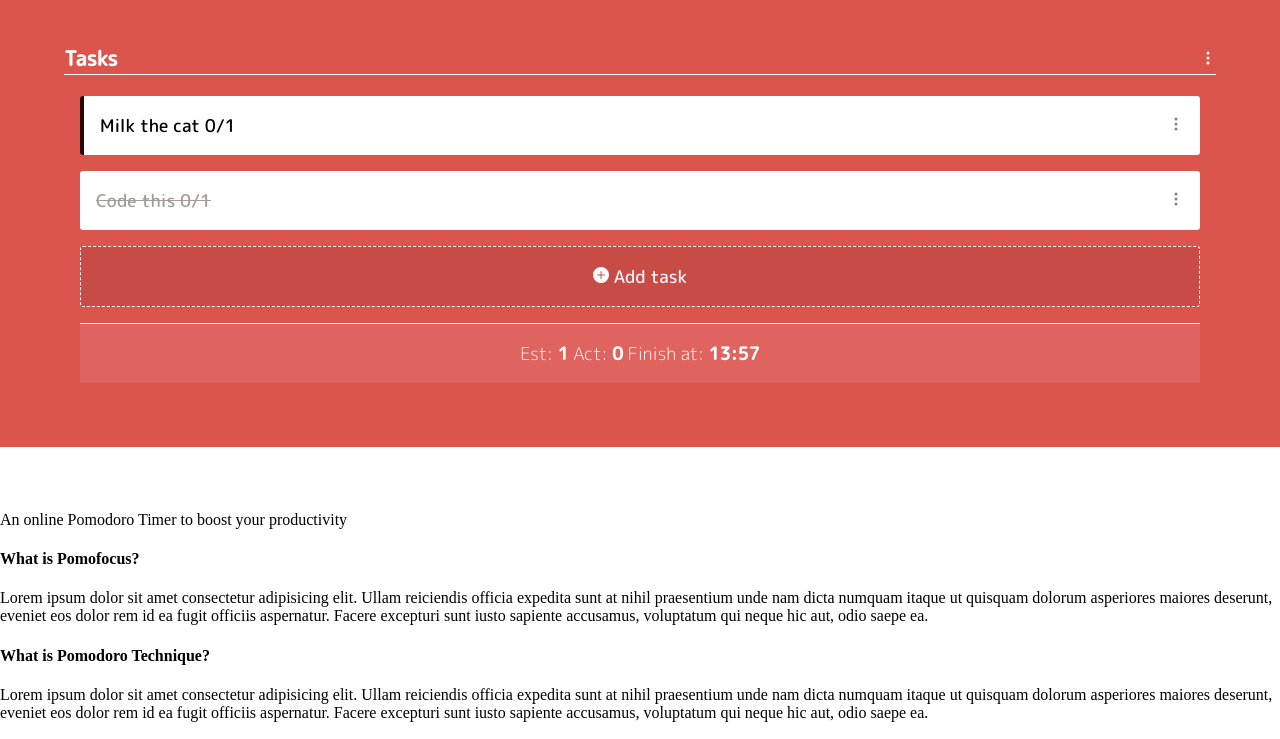
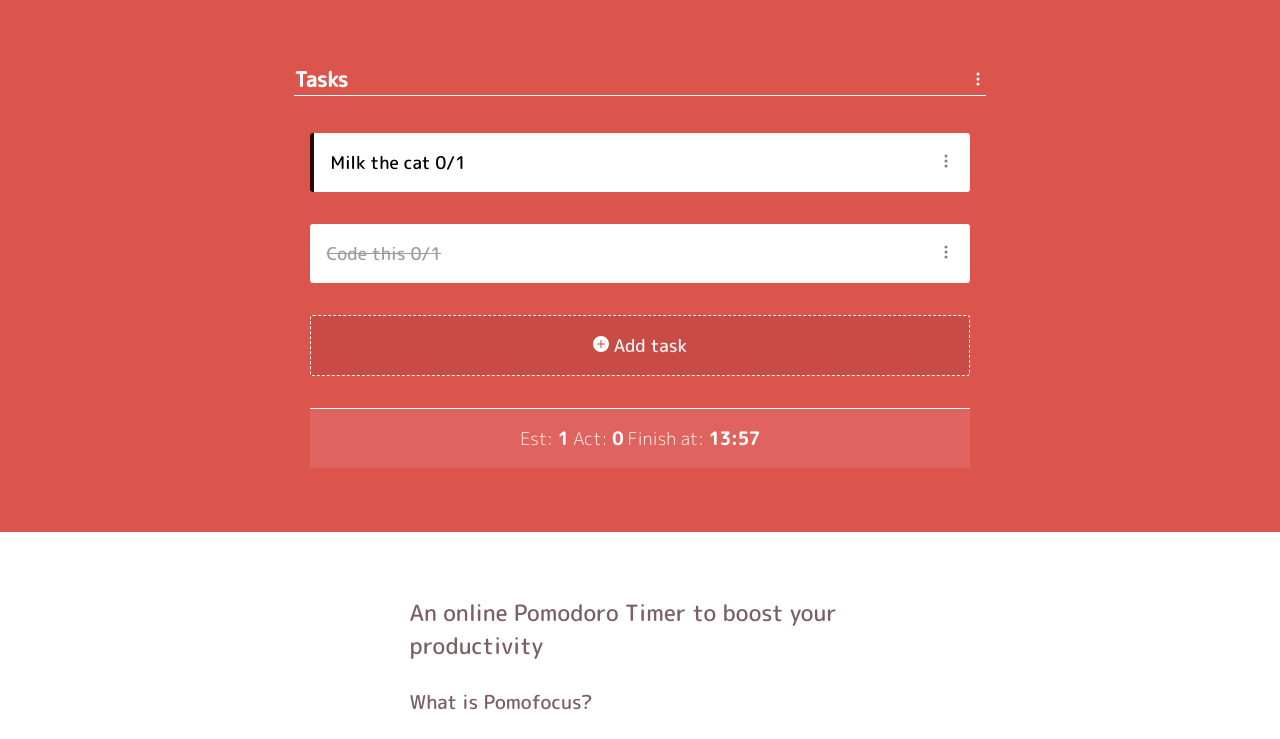
Before and after one commit to itsmejuste/recreate, a plain HTML site: page index.html in a window 1280 px wide. Shown: the part 760-1499 px from the top of the page. Drawn offline with Linux system fonts and the light colour scheme.

Commit message:
main content and RW done

```diff
--- a/index.html
+++ b/index.html
@@ -45,9 +45,9 @@
                <h3>Milk the cat</h3>
            </div>
            <div class="tasks">
-                <h3>Tasks <a href="#"><svg xmlns="http://www.w3.org/2000/svg" width="16" height="16" fill="currentColor" class="bi bi-three-dots-vertical" viewBox="0 0 16 16">
-  <path d="M9.5 13a1.5 1.5 0 1 1-3 0 1.5 1.5 0 0 1 3 0zm0-5a1.5 1.5 0 1 1-3 0 1.5 1.5 0 0 1 3 0zm0-5a1.5 1.5 0 1 1-3 0 1.5 1.5 0 0 1 3 0z"/>
-</svg></a></h3>
+                <div class="todo"><h3>Tasks <a href="#"><svg xmlns="http://www.w3.org/2000/svg" width="16" height="16" fill="currentColor" class="bi bi-three-dots-vertical" viewBox="0 0 16 16">
+                    <path d="M9.5 13a1.5 1.5 0 1 1-3 0 1.5 1.5 0 0 1 3 0zm0-5a1.5 1.5 0 1 1-3 0 1.5 1.5 0 0 1 3 0zm0-5a1.5 1.5 0 1 1-3 0 1.5 1.5 0 0 1 3 0z"/>
+                  </svg></a></h3></div>
                 <section class="milk">
                     Milk the cat 0/1 <a href="#"><svg xmlns="http://www.w3.org/2000/svg" width="16" height="16" fill="currentColor" class="bi bi-three-dots-vertical" viewBox="0 0 16 16">
                         <path d="M9.5 13a1.5 1.5 0 1 1-3 0 1.5 1.5 0 0 1 3 0zm0-5a1.5 1.5 0 1 1-3 0 1.5 1.5 0 0 1 3 0zm0-5a1.5 1.5 0 1 1-3 0 1.5 1.5 0 0 1 3 0z"/>
@@ -78,7 +78,7 @@
                <p>Lorem ipsum dolor sit amet consectetur adipisicing elit. Ullam reiciendis officia expedita sunt at nihil praesentium unde nam dicta numquam itaque ut quisquam dolorum asperiores maiores deserunt, eveniet eos dolor rem id ea fugit officiis aspernatur. Facere excepturi sunt iusto sapiente accusamus, voluptatum qui neque hic aut, odio saepe ea.</p>
            </section>
            <section class="para2">
-            <h4>What is Pomodoro Technique?</h4>
+            <h4>  What is Pomodoro Technique?</h4>
             <p>Lorem ipsum dolor sit amet consectetur adipisicing elit. Ullam reiciendis officia expedita sunt at nihil praesentium unde nam dicta numquam itaque ut quisquam dolorum asperiores maiores deserunt, eveniet eos dolor rem id ea fugit officiis aspernatur. Facere excepturi sunt iusto sapiente accusamus, voluptatum qui neque hic aut, odio saepe ea.</p>
         </section>
         <section class="para3">
--- a/style.css
+++ b/style.css
@@ -16,10 +16,10 @@ body{
 header{
     background-color: var(--header-bg);
 }
-li{
+header li{
     display: inline;
 }
-a{
+ a{
     text-decoration: none;
 }
 /* upper navigation*/
@@ -67,7 +67,19 @@ a{
       margin-left: 20rem;
       margin-right:20rem;
     }
-
+    .tasks{
+        display: grid;
+        grid-template-columns: 20% 60% 20%;
+    }
+    .milk,
+    .code,
+    .add,
+    .score{
+        grid-column: 2/3;
+    }
+    .todo{
+        grid-column: 2/3;
+    }
     }
 
 .timer-nav ul{
@@ -201,6 +213,48 @@ a{
     font-weight: 300;
     text-align: center;
 }
+/* main content alignment/resposiveness*/
+main{
+    display:flex;
+    flex-direction: column;
+    margin:4rem;
+}
+@media only screen and (min-width: 900px){
+    main{
+        display: grid;
+        grid-template-columns: 30% 40% 30%;
+    }
+    .intro,
+    .para1,
+    .para2,
+    .para3,
+    .para4{
+        grid-column: 2/3;
+    }
+}
+/*main content paragraphs*/
+main h4{
+    font-family: var(--main-font);
+    font-weight: 500;
+    color: var(--font);
+    font-size: 1.2rem;
+}
+main p,
+main li{
+    font-family: var(--main-font);
+    font-weight: 300;
+}
+.intro{
+    font-family: var(--main-font);
+    font-weight: 500;
+    color: var(--font);
+    font-size: 1.4rem;
+}
+/*can't find how to put back the list style to the ol and ul :(
+    /found it: in line 19 had to specify header A's.
+    but how to change color of the bullets- i dont know */
+.para3,
+.para4{
+    line-height: 1.6;
+}
 /**/
-/**/
-/**/
```
